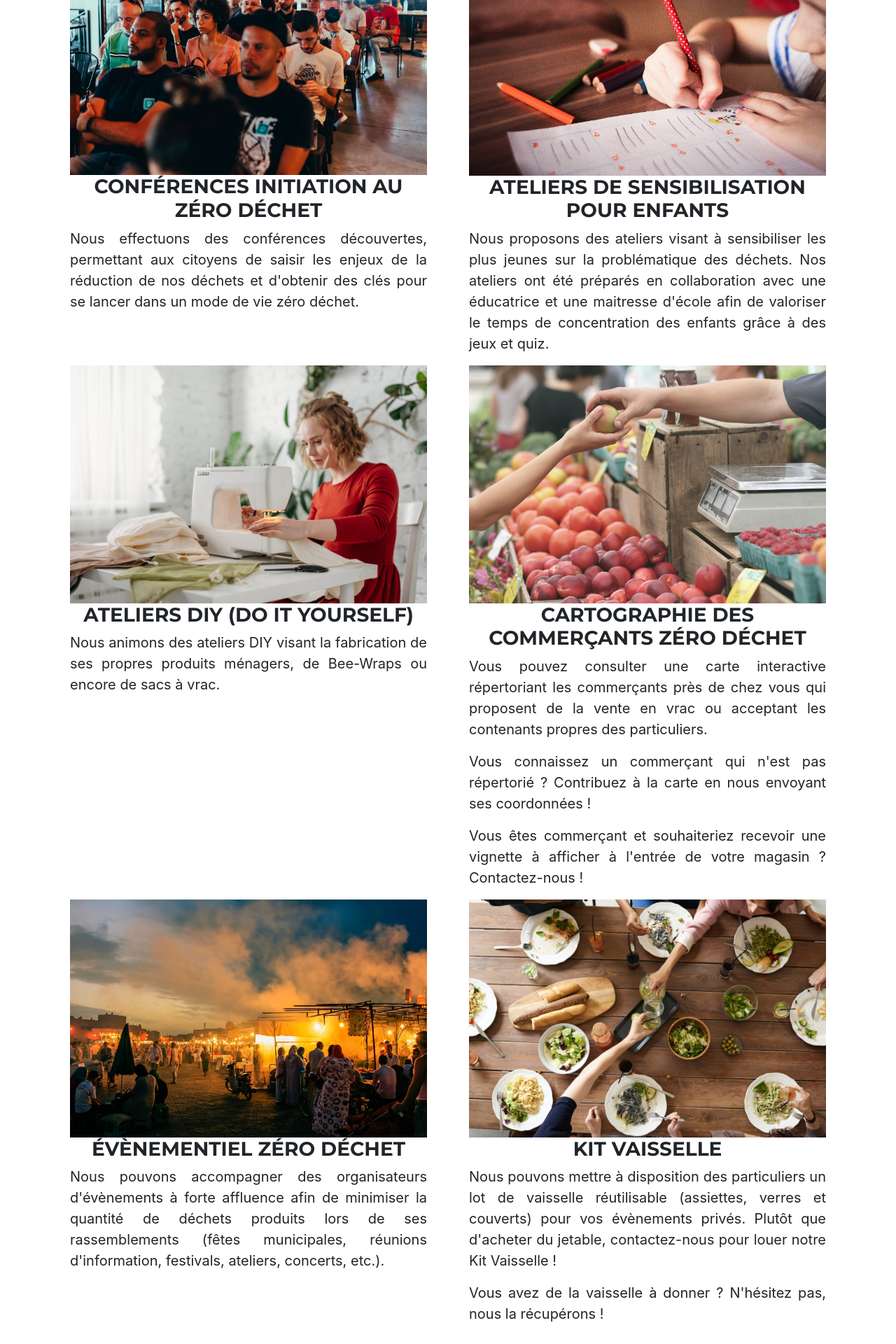
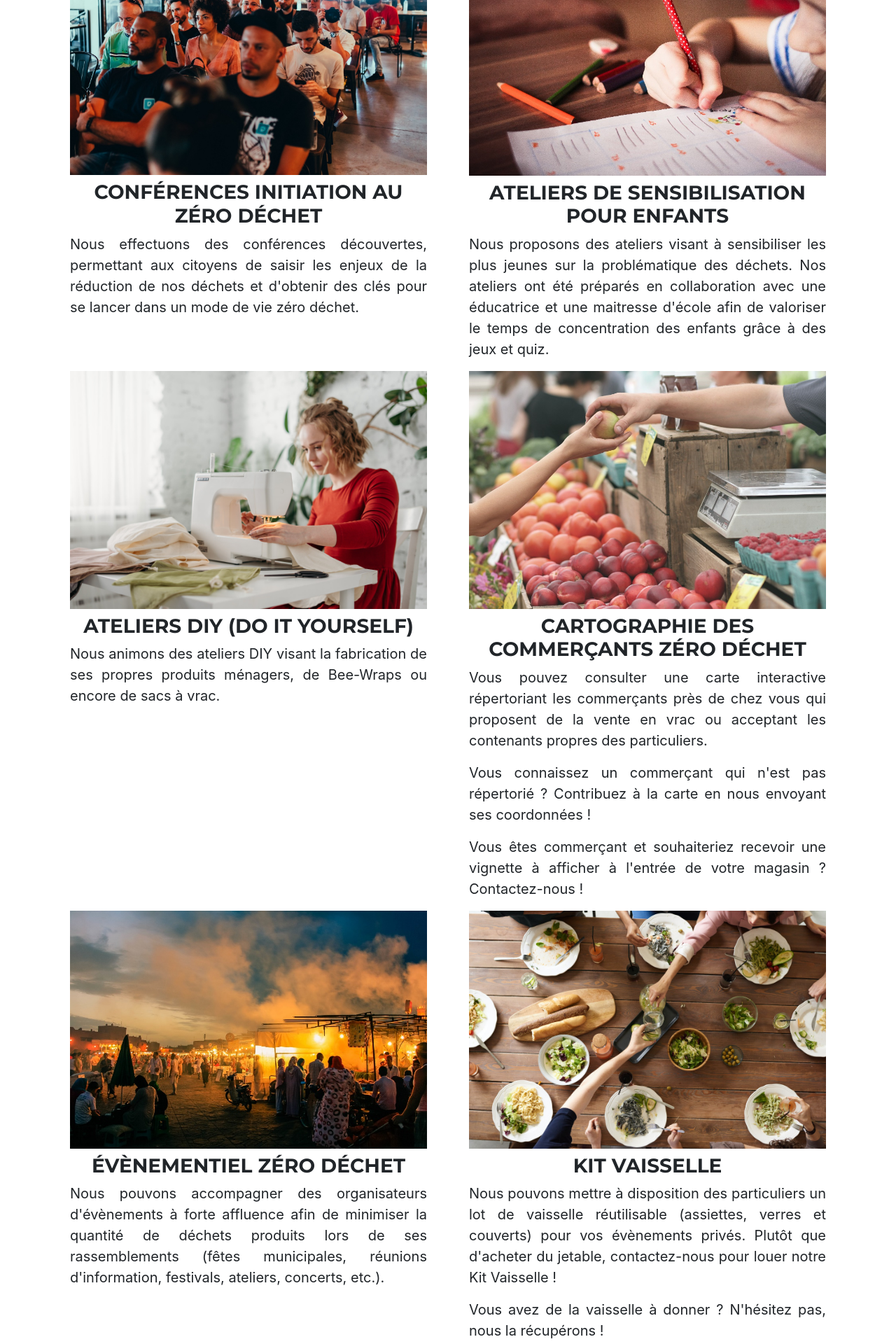
Before and after one commit to zerowastesgp/www.zerowastesgp.fr, a Jekyll site: the page built from _pages/chantiers.html, in a window 1280 px wide. Shown: the part 449-2369 px from the top of the page at 70% size. Built offline with Jekyll 4.4.1, drawn with Linux system fonts in a browser that asks for light colours; nearby versions of some CDN libraries.

Commit message:
Add margin bottom to post and 'chantier' titles

```diff
--- a/_pages/actualite.html
+++ b/_pages/actualite.html
@@ -21,7 +21,7 @@ permalink: "/actualite"
               <img src="{{ post.thumbnail }}" alt="{{ post.title }}">
             </a>
           </div>
-          <h4>{{ post.title }}</h4>
+          <h4 class="mt-2">{{ post.title }}</h4>
         </div>
         <div class="post-content">
           <p>{{ post.excerpt }}</p>
--- a/_pages/chantiers.html
+++ b/_pages/chantiers.html
@@ -17,7 +17,7 @@ permalink: "/chantiers"
           <div class="chantier-thumbnail">
             <img src="/assets/images/conferences.jpg" alt="Conférences initiation au Zéro Déchet">
           </div>
-          <h3>Conférences initiation au zéro déchet</h3>
+          <h3 class="mt-2">Conférences initiation au zéro déchet</h3>
         </div>
         <div class="chantier-content">
           <p>Nous effectuons des conférences découvertes, permettant aux citoyens de saisir les enjeux de la réduction de nos déchets et d'obtenir des clés pour se lancer dans un mode de vie zéro déchet.</p>
@@ -28,7 +28,7 @@ permalink: "/chantiers"
           <div class="chantier-thumbnail">
             <img src="/assets/images/ateliers.jpg" alt="Ateliers de sensibilisation pour enfants">
           </div>
-          <h3>Ateliers de sensibilisation pour enfants</h3>
+          <h3 class="mt-2">Ateliers de sensibilisation pour enfants</h3>
         </div>
         <div class="chantier-content">
           <p>Nous proposons des ateliers visant à sensibiliser les plus jeunes sur la problématique des déchets. Nos ateliers ont été préparés en collaboration avec une éducatrice et une maitresse d'école afin de valoriser le temps de concentration des enfants grâce à des jeux et quiz.</p>
@@ -41,7 +41,7 @@ permalink: "/chantiers"
           <div class="chantier-thumbnail">
             <img src="/assets/images/diy.jpg" alt="Ateliers DIY (Do It Yourself)">
           </div>
-          <h3>Ateliers DIY (Do It Yourself)</h3>
+          <h3 class="mt-2">Ateliers DIY (Do It Yourself)</h3>
         </div>
         <div class="chantier-content">
           <p>Nous animons des ateliers DIY visant la fabrication de ses propres produits ménagers, de Bee-Wraps ou encore de sacs à vrac.</p>
@@ -52,7 +52,7 @@ permalink: "/chantiers"
           <div class="chantier-thumbnail">
             <img src="/assets/images/commercants.jpg" alt="Cartographie des commerçants Zéro Déchet">
           </div>
-          <h3>Cartographie des commerçants Zéro Déchet</h3>
+          <h3 class="mt-2">Cartographie des commerçants Zéro Déchet</h3>
         </div>
         <div class="chantier-content">
           <p>Vous pouvez consulter une carte interactive répertoriant les commerçants près de chez vous qui proposent de la vente en vrac ou acceptant les contenants propres des particuliers.</p>
@@ -67,7 +67,7 @@ permalink: "/chantiers"
           <div class="chantier-thumbnail">
             <img src="/assets/images/evenementiel.jpg" alt="Évènementiel Zéro Déchet">
           </div>
-          <h3>Évènementiel Zéro Déchet</h3>
+          <h3 class="mt-2">Évènementiel Zéro Déchet</h3>
         </div>
         <div class="chantier-content">
           <p>Nous pouvons accompagner des organisateurs d'évènements à forte affluence afin de minimiser la quantité de déchets produits lors de ses rassemblements (fêtes municipales, réunions d'information, festivals, ateliers, concerts, etc.).</p>
@@ -78,7 +78,7 @@ permalink: "/chantiers"
           <div class="chantier-thumbnail">
             <img src="/assets/images/vaisselle.jpg" alt="Kit Vaisselle">
           </div>
-          <h3>Kit Vaisselle</h3>
+          <h3 class="mt-2">Kit Vaisselle</h3>
         </div>
         <div class="chantier-content">
           <p>Nous pouvons mettre à disposition des particuliers un lot de vaisselle réutilisable (assiettes, verres et couverts) pour vos évènements privés. Plutôt que d'acheter du jetable, contactez-nous pour louer notre Kit Vaisselle !</p>
```
